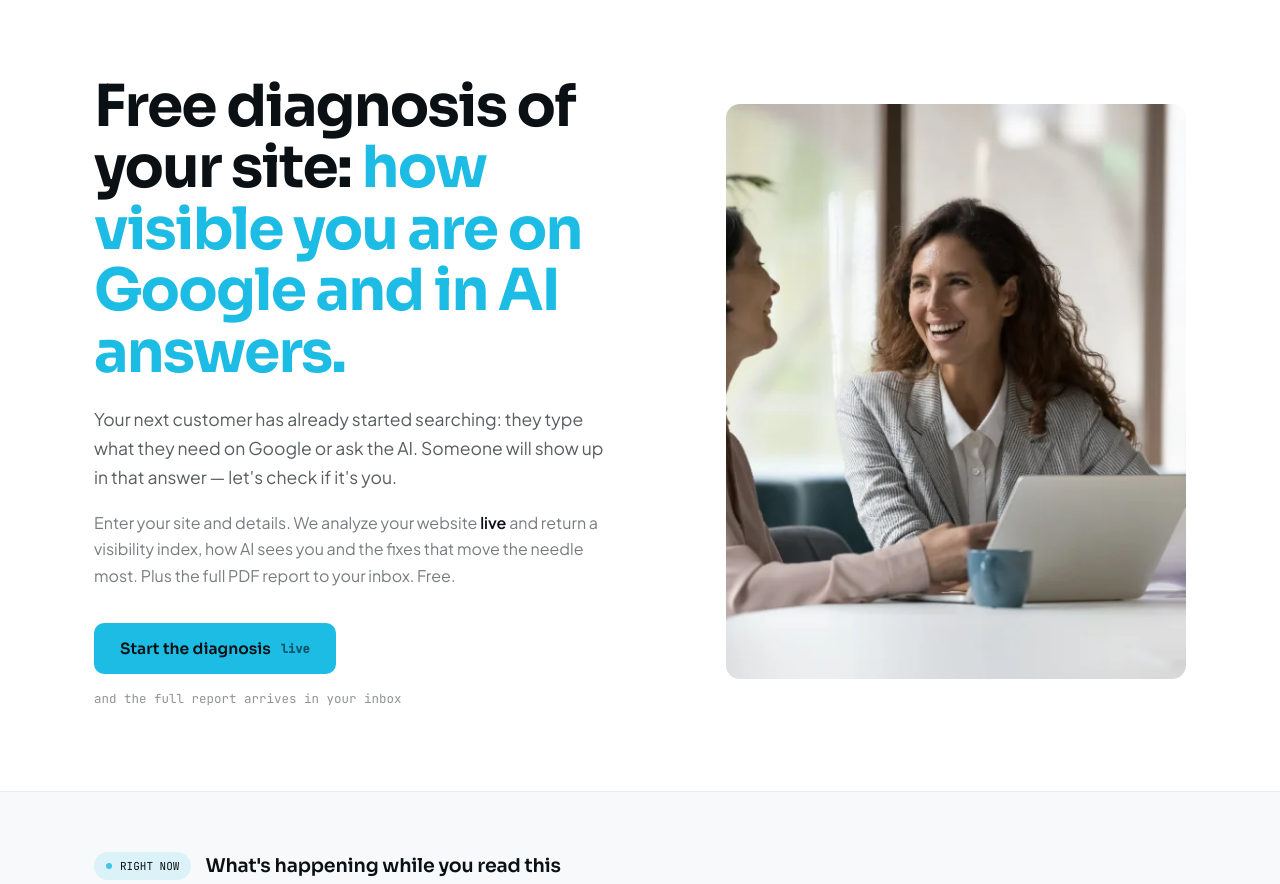
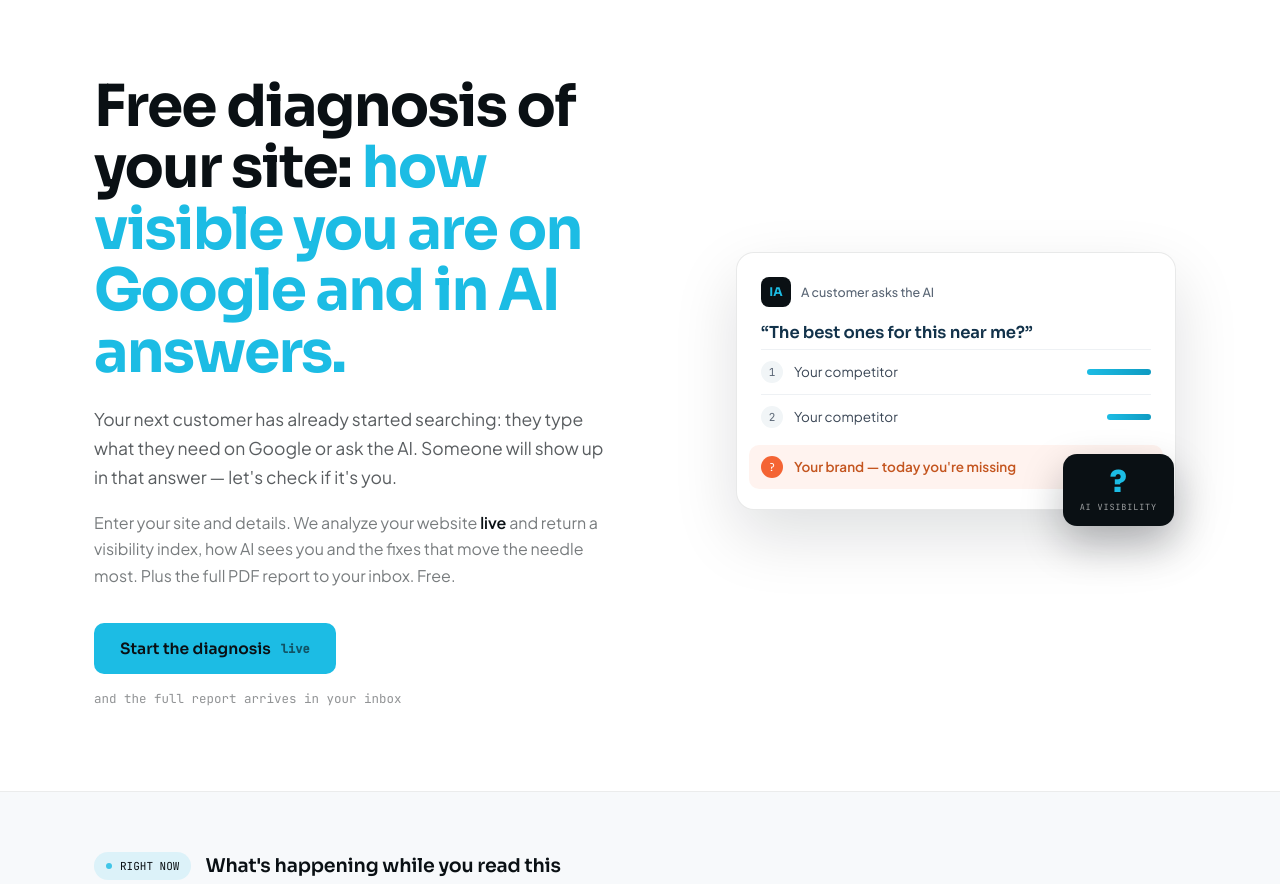
Before and after one commit to edilsonf15/cupperlab-diagnostico, a FastAPI app: page / in a window 1280 px wide. Shown: the part 67-951 px from the top of the page. Run offline with FastAPI, Linux system fonts and the light colour scheme.

Commit message:
Hero con mockup on-brand (IA recomendando a la competencia)
Reemplaza la foto stock del hero por un visual propio de marca que explica el
concepto de un vistazo: la IA recomienda a tu competencia y tu marca 'no aparece'
(en naranja), con un medidor de Visibilidad IA. Unico, on-brand, sin licencias.
La foto humana se mantiene en el cierre (CTA) para generar confianza. Bilingue.

Co-Authored-By: Claude Opus 4.8 <noreply@anthropic.com>

```diff
--- a/app/templates/index.html
+++ b/app/templates/index.html
@@ -64,6 +64,22 @@
   @media(max-width:430px){.htxt{display:none!important}.langsel svg{width:24px;height:16px}}
   .hidden{display:none!important}
   .hero-img,.cta-img{background-size:cover;background-position:center;background-repeat:no-repeat;background-color:#F7F9FB}
+  /* Mockup on-brand del hero */
+  .hero-mock{position:relative;width:100%;max-width:440px;justify-self:end;margin:8px 10px 30px 0}
+  .hm-card{background:#fff;border:1px solid rgba(10,16,20,0.09);border-radius:18px;box-shadow:0 26px 64px rgba(10,16,20,0.13);padding:24px 24px 20px;animation:cl-rise .6s ease both}
+  .hm-ai{display:flex;align-items:center;gap:10px;font-size:12.5px;color:#5a6675;font-weight:500}
+  .hm-ava{width:30px;height:30px;border-radius:8px;background:#0A1014;color:#1CBCE4;font-family:'Sora',sans-serif;font-weight:700;font-size:12px;display:flex;align-items:center;justify-content:center;flex-shrink:0}
+  .hm-q{margin:15px 0 6px;font-family:'Sora',sans-serif;font-weight:600;font-size:16.5px;color:#12324a;letter-spacing:-0.01em}
+  .hm-row{display:flex;align-items:center;gap:11px;padding:11px 0;border-top:1px solid #eef1f4;font-size:13.5px}
+  .hm-row .rk{width:22px;height:22px;border-radius:50%;background:#F1F5F7;color:#5a6675;font-family:'JetBrains Mono',monospace;font-size:11px;display:flex;align-items:center;justify-content:center;flex-shrink:0}
+  .hm-row .nm{flex:1;color:#3a4655;min-width:0;white-space:nowrap;overflow:hidden;text-overflow:ellipsis}
+  .hm-row .bar{height:6px;border-radius:999px;background:linear-gradient(90deg,#1CBCE4,#0f9bc2);flex-shrink:0}
+  .hm-row.you{background:rgba(244,100,52,0.08);margin:6px -12px 0;padding:11px 12px;border-radius:10px;border-top:none}
+  .hm-row.you .rk{background:#F46434;color:#fff}
+  .hm-row.you .nm{color:#c4551f;font-weight:600;white-space:normal}
+  .hm-gauge{position:absolute;right:2px;bottom:-16px;background:#0A1014;color:#fff;border-radius:14px;padding:13px 17px;box-shadow:0 18px 40px rgba(10,16,20,0.28);text-align:center;animation:cl-rise .6s .12s ease both}
+  .hm-gauge .n{font-family:'Sora',sans-serif;font-weight:800;font-size:30px;color:#1CBCE4;line-height:1}
+  .hm-gauge .l{font-family:'JetBrains Mono',monospace;font-size:8.5px;letter-spacing:.1em;color:rgba(255,255,255,.6);margin-top:4px}
   .ucard{position:relative;background:#fff;border:1px solid rgba(10,16,20,0.09);border-top:3px solid #1CBCE4;border-radius:14px;padding:26px 22px 20px;transition:transform .22s ease,box-shadow .22s ease,border-color .22s ease;overflow:hidden}
   .ucard.orange{border-top-color:#F46434}
   .ucard:hover{transform:translateY(-6px);box-shadow:0 14px 34px rgba(10,16,20,0.10);border-color:rgba(28,188,228,0.5)}
@@ -159,7 +175,18 @@
         <span class="mono" style="font-size:12.5px;color:rgba(10,16,20,0.45)" data-i18n="hero_cta_note">y el informe completo te llega al correo</span>
       </div>
     </div>
-    <div class="hero-img" style="width:100%;max-width:460px;justify-self:end;aspect-ratio:4/5;border-radius:14px;background-image:url('/static/img/hero-generic.webp')"></div>
+    <div class="hero-mock" aria-hidden="true">
+      <div class="hm-card">
+        <div class="hm-ai"><span class="hm-ava">IA</span><span data-i18n="mock_ai">Un cliente le pregunta a la IA</span></div>
+        <div class="hm-q" data-i18n="mock_q">“¿Los mejores para esto cerca de mí?”</div>
+        <div>
+          <div class="hm-row"><span class="rk">1</span><span class="nm" data-i18n="mock_c1">Tu competencia</span><span class="bar" style="width:64px"></span></div>
+          <div class="hm-row"><span class="rk">2</span><span class="nm" data-i18n="mock_c2">Tu competencia</span><span class="bar" style="width:44px"></span></div>
+          <div class="hm-row you"><span class="rk">?</span><span class="nm" data-i18n="mock_you">Tu marca — hoy no apareces</span></div>
+        </div>
+      </div>
+      <div class="hm-gauge"><div class="n">?</div><div class="l" data-i18n="mock_gauge">VISIBILIDAD IA</div></div>
+    </div>
   </div>
 </section>
 
@@ -371,6 +398,12 @@
     hero_h1:['Diagnóstico gratuito de tu sitio: <span style="color:#1CBCE4">qué tan visible eres en Google y en las respuestas de IA.</span>','Free diagnosis of your site: <span style="color:#1CBCE4">how visible you are on Google and in AI answers.</span>'],
     hero_p1:["Tu próximo cliente ya empezó a buscar: escribe lo que necesita en Google o se lo pregunta a la IA. Alguien va a aparecer en esa respuesta — revisemos si eres tú.","Your next customer has already started searching: they type what they need on Google or ask the AI. Someone will show up in that answer — let's check if it's you."],
     hero_p2:['Pones tu sitio y tus datos. Analizamos tu web <strong style="font-weight:600;color:#0A1014">en vivo</strong> y te devolvemos un índice de visibilidad, cómo te ve la IA y los arreglos que más mueven la aguja. Además te enviamos el informe completo en PDF al correo. Sin costo.','Enter your site and details. We analyze your website <strong style="font-weight:600;color:#0A1014">live</strong> and return a visibility index, how AI sees you and the fixes that move the needle most. Plus the full PDF report to your inbox. Free.'],
+    mock_ai:["Un cliente le pregunta a la IA","A customer asks the AI"],
+    mock_q:["“¿Los mejores para esto cerca de mí?”","“The best ones for this near me?”"],
+    mock_c1:["Tu competencia","Your competitor"],
+    mock_c2:["Tu competencia","Your competitor"],
+    mock_you:["Tu marca — hoy no apareces","Your brand — today you're missing"],
+    mock_gauge:["VISIBILIDAD IA","AI VISIBILITY"],
     hero_cta:["Iniciar el diagnóstico","Start the diagnosis"],
     live:["en vivo","live"],
     hero_cta_note:["y el informe completo te llega al correo","and the full report arrives in your inbox"],
```
